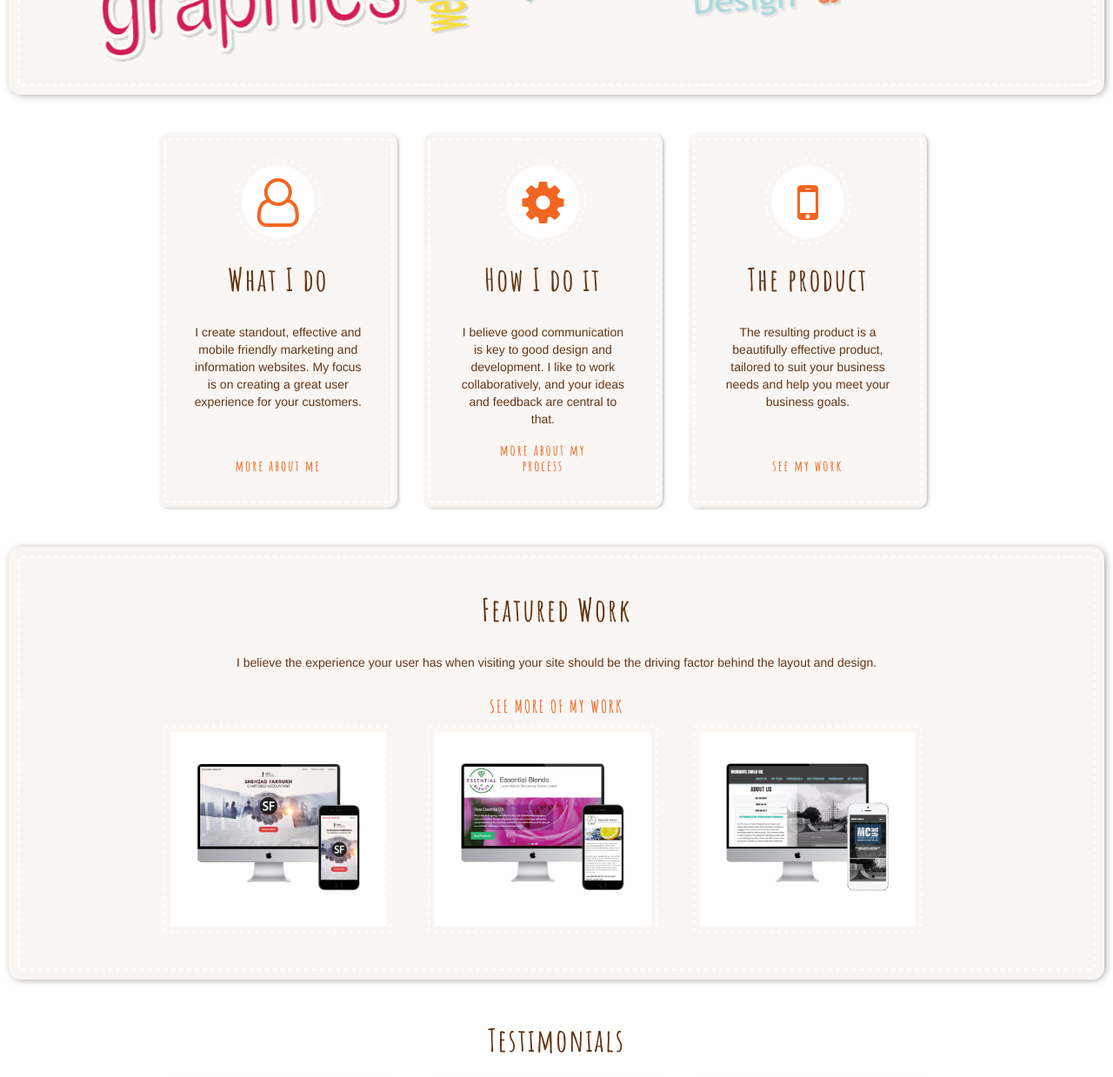
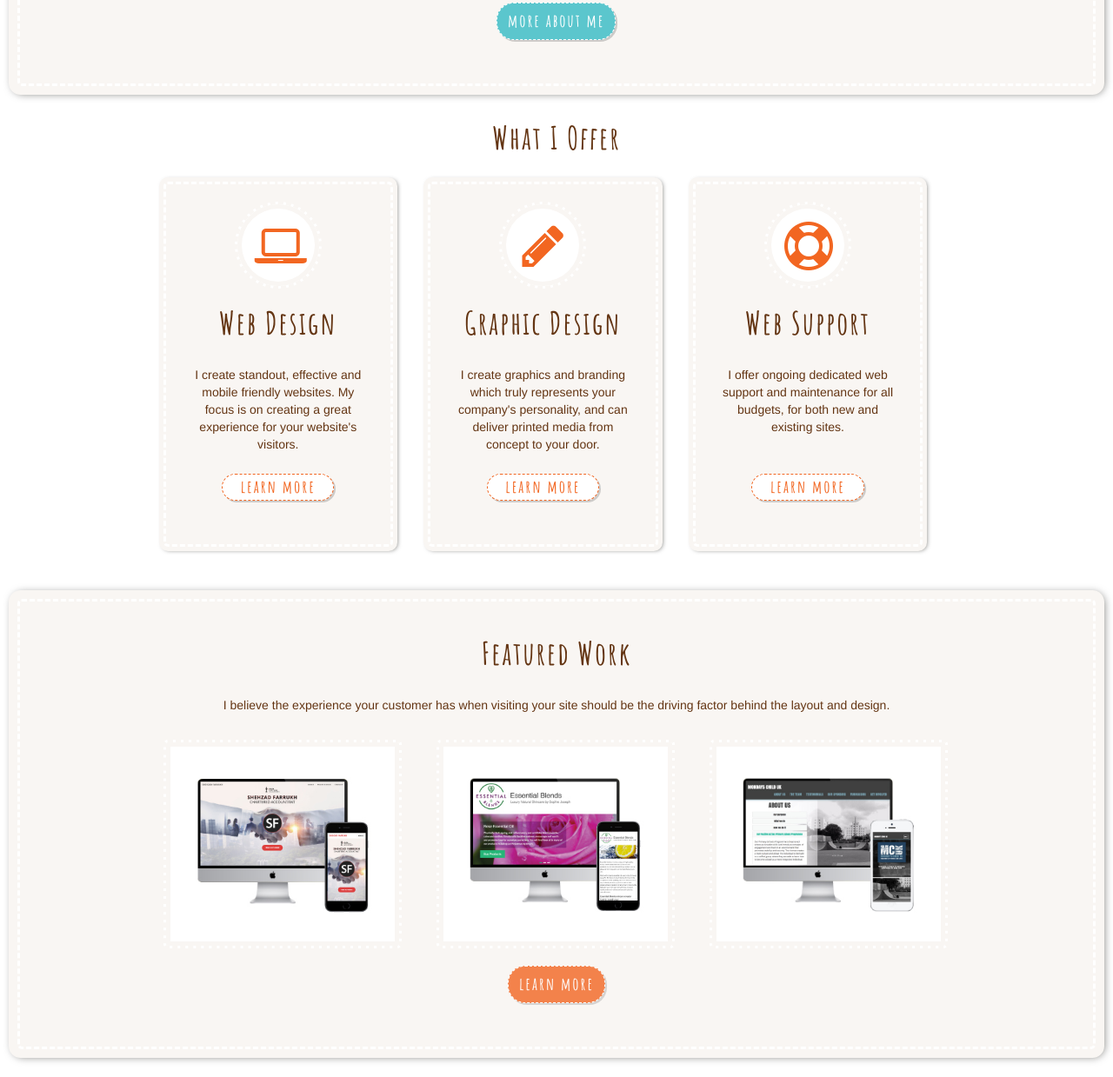
Before and after one commit to bethpalmer/newClientSite, a website: page index.html in a window 1280 px wide. Shown: the part 644-1883 px from the top of the page at 87% size. Drawn offline with Linux system fonts and the light colour scheme.

Commit message:
Index changes implemented

```diff
--- a/css/main1.css
+++ b/css/main1.css
@@ -322,6 +322,50 @@ img.mobile {
     box-shadow: 2px 2px rgba(225, 225, 225, 1);
 }
 
+.btn-white {
+    background: #fff;
+    font-family:  'Amatic SC', cursive;
+    font-size: 20px;
+    letter-spacing: 2px;
+    margin-bottom: 30px;
+    border: 1px dashed #f26621;
+    color: #f26621;
+    border-radius: 20px;
+    box-shadow: 2px 2px rgba(33, 33, 33, 0.2);
+    padding: 0 0;
+   /* opacity: 0.8;*/
+   /* animation: cta 1s ease-in-out 1.6s 1 normal forwards;*/
+}
+
+.btn-white:hover,
+.btn-white:active {
+    background: transparent;
+  /*  opacity: 0.95;*/
+    color: #f26621;
+    box-shadow: -1px -1px rgba(33, 33, 33, 0.2);
+}
+
+.btn-orange {
+    font-family:  'Amatic SC', cursive;
+    font-size: 20px;
+    letter-spacing: 2px;
+    margin-bottom: 30px;
+    background: #f26621;
+    border: 1px dashed #fff;
+    color: #fff;
+    border-radius: 20px;
+    box-shadow: 2px 2px rgba(33, 33, 33, 0.2);
+    opacity: 0.8;
+/*    animation: cta 1s ease-in-out 1.6s 1 normal forwards;*/
+}
+
+.btn-orange:hover,
+.btn-orange:active {
+    opacity: 0.95;
+    color: #fff;
+/*    box-shadow: -1px -1px rgba(33, 33, 33, 0.2);*/
+}
+
 .summary-text {
     margin-bottom: 30px;
 }
@@ -330,7 +374,7 @@ img.mobile {
 
 section.about {
     /*height: 100%;*/
-    padding: 40px 0 0 0;
+/*    padding-bottom: 40px;*/
     text-align: center;
     background: #fff;
 }
@@ -341,7 +385,7 @@ section.about {
 
 @media (min-width: 768px) {
     section.about {
-        padding: 40px 0;
+        padding-bottom: 40px;
     }
 }
 
@@ -455,7 +499,7 @@ div.info-box {
 @media (min-width: 992px) {
     .work-box {
         height: 240px;
-        width: 28%;
+        width: 29%;
         padding: 0 30px;
         margin: 0 20px 20px 20px;
     }
@@ -474,6 +518,15 @@ div.circle {
     transition: border-radius 300ms ease-in-out border 300ms ease-in-out;
 }
 
+/*@keyframes spin {
+    0% {
+        transform: rotate(0deg);
+    }
+    100% {
+        transform: rotate(360deg);
+    }
+}*/
+
 a.know-more:hover div.circle {
     border-radius: 20px;
     border: 3px dashed #fff;
@@ -487,6 +540,11 @@ a.know-more:hover h5.more {
 a.know-more:hover h1 {
     text-decoration: none;
 }
+
+/*i.icon {
+    rotate: 0deg;
+    transition: spin 300ms ease-in-out;
+}*/
 
 p.summary {
     text-decoration: none;
@@ -509,9 +567,9 @@ p.summary {
     left: 25%;
     width: 50%;
     text-align: center;
-    color: #f26621;
+    /*color: #f26621;
     font-size: 17px;
-    transition: font-size 300ms ease-in-out;
+    transition: font-size 300ms ease-in-out;*/
 /*    border: 2px dashed #fff;*/
 }
 
--- a/index.html
+++ b/index.html
@@ -89,7 +89,8 @@
                 <div id="" class="col-12 col-sm-8 col-sm-offset-2">
                     <h1 class="intro-first">I am a freelance website designer</h1>
                     <h2 class="intro-first">I help individuals and SMEs by creating beautifully effective websites,<br>with a design specifically suited to meet their needs.</h2>
-                    <a href="work.html" type="button" class="btn btn-custom btn-index">see my work</a>
+                   <!--  <h4>I offer a full package website design service including graphics and content creation as well as maintenance and support</h4> -->
+
                 </div>
             </div>
             <div class="row">
@@ -97,6 +98,7 @@
                     <img src="img/wordle1.png" class="img-responsive desktop intro-third" alt="Word cloud of services and benefits I provide">
                     <img src="img/wordle-mobile.png" class="img-responsive mobile intro-third" alt="Word cloud of services and benefits I provide">
                 </div>
+                <a href="about.html" type="button" class="btn btn-custom btn-index">more about me</a>
             </div>
         </div>
     </section>
@@ -105,35 +107,40 @@
     <section id="about" class="about">
         <div class="container">
             <div class="row">
+                <div class="col-xs-12 text-center">
+                    <h3>What I Offer</h3>
+                </div>
+            </div>
+            <div class="row">
                 <div class="col-10 col-offset-1 col-sm-12 col-lg-10 col-lg-offset-1">
                     <div class="col-12 col-sm-4 info-box stitch text-center">
                         <a href="about.html" class="know-more">
                             <div class="circle stitch-inverse">
-                                <i class="fa fa-4x fa-user-o icon"></i>
+                                <i class="fa fa-4x fa-laptop icon"></i>
                             </div>
-                            <h3>What I do</h3>
-                            <p class="summary">I create standout, effective and mobile friendly marketing and information websites. My focus is on creating a great user experience for your customers.</p>
-                            <h5 class="more">more about me</h5>
+                            <h3>Web Design</h3>
+                            <p class="summary">I create standout, effective and mobile friendly websites. My focus is on creating a great experience for your website's visitors.</p>
+                            <a href="about.html" type="button" class="btn btn-white more">learn more</a>
                         </a>
                     </div>
                     <div class="col-12 col-sm-4 info-box stitch">
                         <a href="about.html#process" class="know-more">
                             <div class="circle stitch-inverse">
-                                <i class="fa fa-4x fa-cog icon"></i>
+                                <i class="fa fa-4x fa-pencil icon"></i>
                             </div>
-                            <h3>How I do it</h3>
-                            <p>I believe good communication is key to good design and development. I like to work collaboratively, and your ideas and feedback are central to that.</p>
-                            <h5 class="more">more about my process</h5>
+                            <h3>Graphic Design</h3>
+                            <p>I create graphics and branding which truly represents your company's personality, and can deliver printed media from concept to your door.</p>
+                            <a href="about.html" type="button" class="btn btn-white more">learn more</a>
                         </a>
                     </div>
                     <div class="col-12 col-sm-4 info-box stitch">
                         <a href="work.html" class="know-more">
                             <div class="circle stitch-inverse">
-                                <i class="fa fa-4x fa-mobile icon"></i>
+                                <i class="fa fa-4x fa-life-ring icon"></i>
                             </div>
-                            <h3>The product</h3>
-                            <p>The resulting product is a beautifully effective product, tailored to suit your business needs and help you meet your business goals.</p>
-                            <h5 class="more">see my work</h5>
+                            <h3>Web Support</h3>
+                            <p>I offer ongoing dedicated web support and maintenance for all budgets, for both new and existing sites.</p>
+                            <a href="about.html" type="button" class="btn btn-white more">learn more</a>
                         </a>
                     </div>
                 </div>
@@ -149,7 +156,8 @@
                 </div> -->
                 <div class=" col-md-12 col-lg-10 col-lg-offset-1">
                     <h3>Featured Work</h3>
-                    <p class="summary-text">I believe the experience your user has when visiting your site should be the driving factor behind the layout and design.</p><h5><a class="orange link text-uppercase" href="work.html">See more of my work</a></h5>
+                    <p class="summary-text">I believe the experience your customer has when visiting your site should be the driving factor behind the layout and design.</p>
+                    <!-- <h5><a class="orange link text-uppercase" href="work.html">See more of my work</a></h5> -->
                     <div class="col-12 col-sm-4 work-box stitch-inverse">
                         <div class="caption">
                             <div class="caption-content">
@@ -184,6 +192,7 @@
                         </div>
                        <img class="work-display" src="img/mondays_child/mc-display.jpg" alt="Display of Monday's Child website landing page on iMac and iPhone displays">
                     </div>
+                    <a href="about.html" type="button" class="btn btn-orange">learn more</a>
                 </div>
             </div>
         </div>
```
